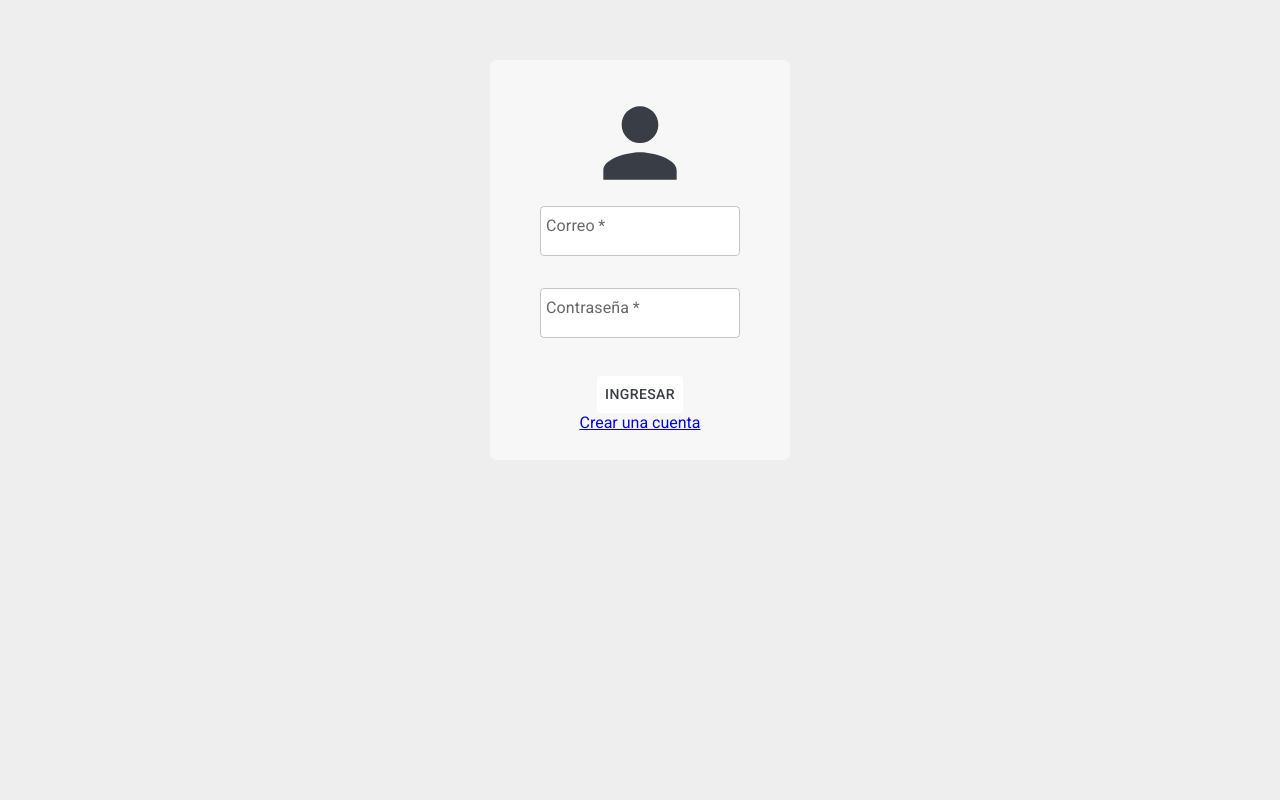
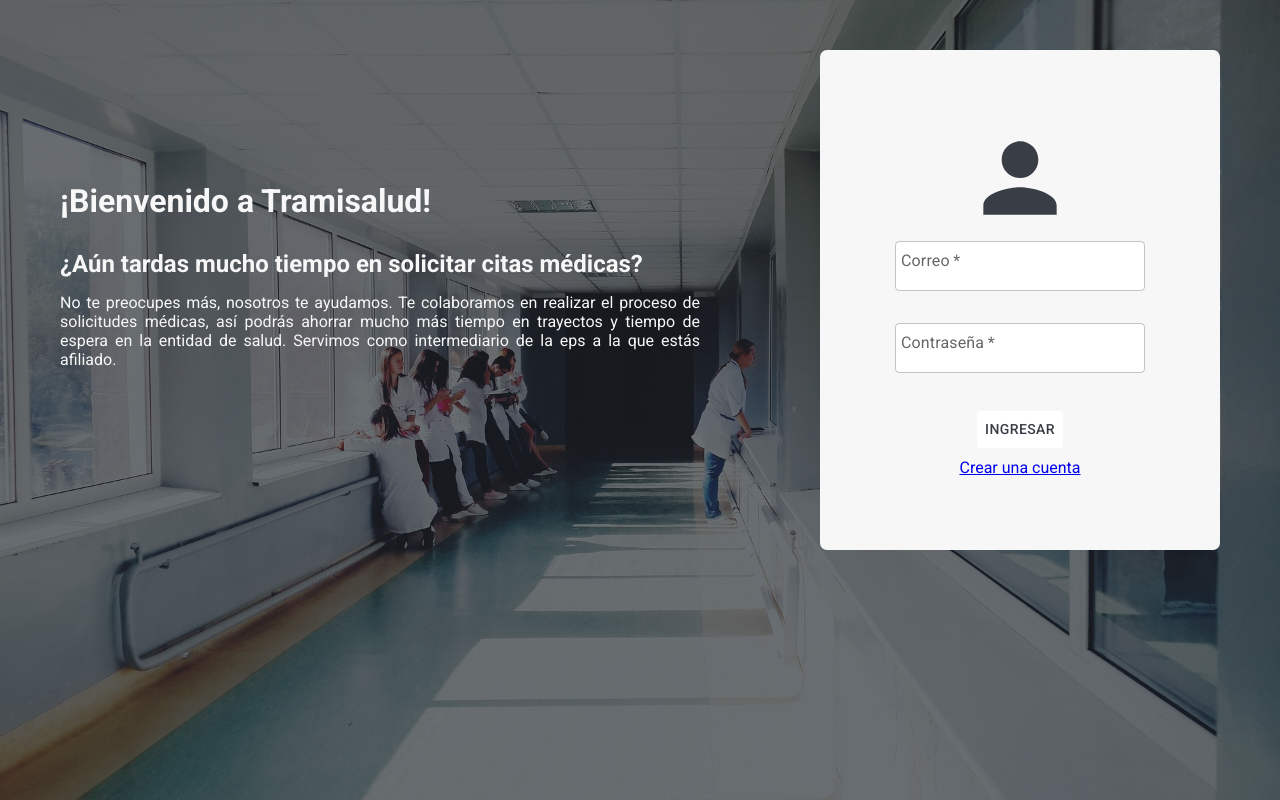
Before and after one commit to juandda/proyecto-practica, a React (Create React App) app in the folder client/: page / in a window 1280 px wide. Built offline with nearby package versions, Linux system fonts and the light colour scheme.

Commit message:
Estilos pagina login

```diff
--- a/client/src/App.css
+++ b/client/src/App.css
@@ -1,12 +1,49 @@
+*{
+  font-family: 'Roboto', sans-serif;
+  box-sizing: border-box;
+  margin: 0;
+  padding: 0;
+}
+
 html{
-  background-color: #EEEEEE;
-  font-family: 'Roboto', sans-serif;
+  overflow: hidden;
+  padding: 0px;
+}
+
+body{
+  background: linear-gradient(rgba(5,7,12,0.55), rgba(5,7,12,0.55)),
+              url("assets/fondo.jpg") no-repeat center center fixed;
+  background-color: rgba(57, 62, 70, 0.3);
+  background-size: cover;
+
 }
 
 .App {
   text-align: center;
 }
 
+.login-full{
+  display: flex;
+  flex-direction: row;
+  align-items: center;
+  justify-content: space-around;
+}
+.promo-container{
+  width: 50%;
+  height: 15%;
+}
+.promo-container h1{
+  color: #F7F7F7;
+  margin-bottom: 30px;
+}
+.promo-container h2{
+  color: #F7F7F7;
+  margin-bottom: 15px;
+}
+.promo-container p{
+  color: #F7F7F7;
+  text-align: justify;
+}
 .login-container{
   display: flex;
   justify-content: center;
@@ -56,3 +93,7 @@ html{
   margin: 0 auto;
   margin-top: 20px;
  }
+
+ a{
+  margin-top: 10px;
+ }
--- a/client/src/pages/Login.js
+++ b/client/src/pages/Login.js
@@ -26,18 +26,22 @@ function Login() {
         })
     }
     return (
+        <div className='login-full'>
+            <div className='promo-container'>
+                <h1>¡Bienvenido a Tramisalud!</h1>
+                <h2>¿Aún tardas mucho tiempo en solicitar citas médicas?</h2>
+                <p>No te preocupes más, nosotros te ayudamos. Te colaboramos en realizar el proceso de solicitudes médicas, así podrás ahorrar mucho más tiempo en trayectos y tiempo de espera en la entidad de salud. Servimos como intermediario de la eps a la que estás afiliado.</p>
+            </div>
             <Box sx={{component: "form",
-                  width: 300,
-                  height: 400,
-                  margin: 'auto',
-                  marginTop: '60px',
+                    width: 400,
+                    height: 500,
+                    marginTop: '50px',
                     display: 'flex',
                     justifyContent:'center',
-                  alignItems: 'center',
                     direction: 'column',
                     backgroundColor: '#F7F7F7',
                     borderRadius:'7px',
-                  '& .MuiInputBase-root': { m: 1, height: '50px', width: '200px', backgroundColor: 'white' },
+                    '& .MuiInputBase-root': { m: 1, height: '50px', width: '250px', backgroundColor: 'white' },
                     }}
             >
 
@@ -69,6 +73,7 @@ function Login() {
                     <a href="/register">Crear una cuenta</a>
                 </div>
             </Box>
+        </div>
   )
 }
 
```
Also changed, not shown: client/src/assets/fondo.jpg (added). Lines whose indentation alone changed are shown as unchanged.
